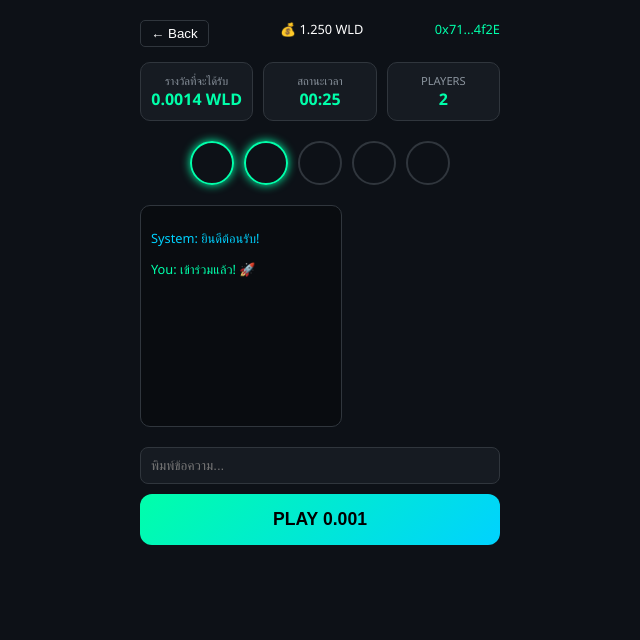
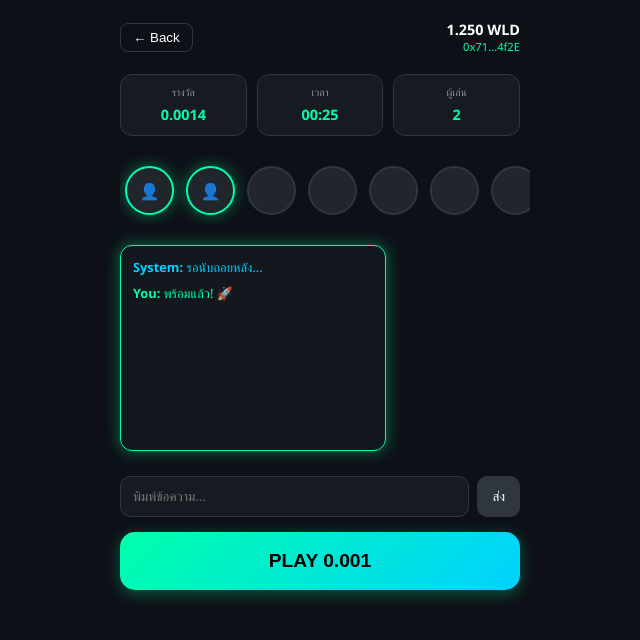
Before and after one commit to jeerarit-cell/World-Chaser, a plain HTML site: page index.html in a window 1280 px wide. Both pictures are taken after a click on the button "JOIN". Shown: the whole page, without its empty margins (320-960 px from the left). Drawn offline with Linux system fonts and the light colour scheme.

Commit message:
Update ind

```diff
--- a/index.html
+++ b/index.html
@@ -3,13 +3,14 @@
 <head>
     <meta charset="UTF-8">
     <meta name="viewport" content="width=device-width, initial-scale=1.0">
-    <title>WORLD SPIN - World Chain</title>
+    <title>WORLD SPIN - Pro UI</title>
     <style>
         :root {
             --neon-green: #00ffaa;
             --dark-bg: #0d1117;
             --card-bg: #161b22;
             --border: #30363d;
+            --glow: 0 0 15px rgba(0, 255, 170, 0.4);
         }
 
         body {
@@ -19,93 +20,90 @@
             margin: 0;
             display: flex;
             justify-content: center;
+            overflow: hidden;
         }
 
         .container {
             width: 100%;
             max-width: 400px;
             height: 100vh;
-            position: relative;
             padding: 20px;
-            box-sizing: border-box;
             display: flex;
             flex-direction: column;
             align-items: center;
         }
 
-        /* การซ่อน/แสดงหน้าจอ */
-        .screen { display: none; width: 100%; flex-direction: column; align-items: center; }
+        .screen { display: none; width: 100%; flex-direction: column; }
         .active { display: flex; }
 
-        /* --- สไตล์หน้าแรก (Lobby) --- */
-        h1 { color: var(--neon-green); text-transform: uppercase; margin: 20px 0 5px; }
-        .subtitle { color: #8b949e; font-size: 0.8rem; margin-bottom: 30px; }
+        /* --- UI ส่วนบนหน้า Game --- */
+        .header-bar { width: 100%; display: flex; justify-content: space-between; align-items: center; margin-bottom: 20px; }
+        .back-btn { background: none; border: 1px solid var(--border); color: white; padding: 6px 12px; border-radius: 8px; cursor: pointer; }
 
-        .wheel-area {
-            width: 200px; height: 200px; border: 1px dashed var(--border);
-            border-radius: 50%; display: flex; justify-content: center;
-            align-items: center; position: relative; margin-bottom: 40px;
+        .stats-grid { display: grid; grid-template-columns: repeat(3, 1fr); gap: 10px; width: 100%; margin-bottom: 20px; }
+        .stat-box { background: var(--card-bg); padding: 10px; border-radius: 12px; text-align: center; border: 1px solid var(--border); }
+        .stat-box small { display: block; font-size: 0.65rem; color: #8b949e; margin-bottom: 4px; }
+        .stat-box b { color: var(--neon-green); font-size: 0.9rem; }
+
+        /* --- Avatar Slider (คนที่กด Play) --- */
+        .avatar-slider {
+            width: 100%;
+            display: flex;
+            gap: 12px;
+            overflow-x: auto;
+            padding: 10px 5px;
+            margin-bottom: 20px;
+            scrollbar-width: none; /* Hide scrollbar Firefox */
+        }
+        .avatar-slider::-webkit-scrollbar { display: none; } /* Hide scrollbar Chrome/Safari */
+
+        .avatar-item {
+            min-width: 45px; height: 45px;
+            background: #21262d;
+            border: 2px solid var(--border);
+            border-radius: 50%;
+            flex-shrink: 0;
+            display: flex; justify-content: center; align-items: center;
+            transition: 0.3s;
+        }
+        .avatar-item.active { border-color: var(--neon-green); box-shadow: var(--glow); }
+
+        /* --- Glowing Chat Box --- */
+        .chat-box {
+            width: 60%; /* กว้างขึ้นเล็กน้อยเพื่อความสวยงาม */
+            height: 180px;
+            background: rgba(22, 27, 34, 0.8);
+            border: 1px solid var(--neon-green); /* กรอบสว่าง */
+            box-shadow: var(--glow); /* เอฟเฟกต์เรืองแสง */
+            border-radius: 12px;
+            padding: 12px;
+            font-size: 0.8rem;
+            overflow-y: auto;
+            align-self: flex-start;
+            margin-bottom: 25px;
         }
 
-        .arrow { font-size: 40px; color: #ffcf40; animation: spin 2s linear infinite; }
-        .dot {
-            position: absolute; width: 6px; height: 6px; background: white;
-            border-radius: 50%; top: 50%; left: 50%;
+        /* --- Input & Buttons Section --- */
+        .action-area { width: 100%; display: flex; flex-direction: column; gap: 15px; margin-top: auto; padding-bottom: 20px; }
+
+        .message-input-group { display: flex; gap: 8px; }
+        .message-input-group input {
+            flex: 1; background: #161b22; border: 1px solid var(--border);
+            color: white; padding: 12px; border-radius: 10px; outline: none;
         }
-        /* วางจุด 10 จุด */
-        .dot:nth-child(2) { transform: translate(-50%, -50%) rotate(0deg) translate(80px); }
-        .dot:nth-child(3) { transform: translate(-50%, -50%) rotate(36deg) translate(80px); }
-        .dot:nth-child(4) { transform: translate(-50%, -50%) rotate(72deg) translate(80px); }
-        .dot:nth-child(5) { transform: translate(-50%, -50%) rotate(108deg) translate(80px); }
-        .dot:nth-child(6) { transform: translate(-50%, -50%) rotate(144deg) translate(80px); }
-        .dot:nth-child(7) { transform: translate(-50%, -50%) rotate(180deg) translate(80px); }
-        .dot:nth-child(8) { transform: translate(-50%, -50%) rotate(216deg) translate(80px); }
-        .dot:nth-child(9) { transform: translate(-50%, -50%) rotate(252deg) translate(80px); }
-        .dot:nth-child(10) { transform: translate(-50%, -50%) rotate(288deg) translate(80px); }
-        .dot:nth-child(11) { transform: translate(-50%, -50%) rotate(324deg) translate(80px); }
+        .send-btn { background: var(--border); border: none; color: white; padding: 0 15px; border-radius: 10px; cursor: pointer; }
 
-        .room-card {
-            background: var(--card-bg); width: 100%; padding: 15px;
-            border-radius: 15px; margin-bottom: 10px; border: 1px solid var(--border);
-            display: flex; justify-content: space-between; align-items: center;
+        .play-btn {
+            background: linear-gradient(135deg, var(--neon-green), #00d2ff);
+            border: none; padding: 18px; border-radius: 15px;
+            color: #000; font-weight: 800; font-size: 1.2rem;
+            cursor: pointer; box-shadow: 0 4px 15px rgba(0, 255, 170, 0.3);
         }
 
-        .join-btn {
-            background: linear-gradient(135deg, var(--neon-green), #00d2ff);
-            border: none; padding: 10px 25px; border-radius: 8px; font-weight: bold; cursor: pointer;
-        }
+        /* Lobby Styles */
+        .lobby-content { text-align: center; }
+        .lobby-card { background: var(--card-bg); padding: 20px; border-radius: 15px; margin-top: 15px; display: flex; justify-content: space-between; align-items: center; border: 1px solid var(--border); }
 
-        /* --- สไตล์หน้าสอง (Game Room) --- */
-        .header-bar { width: 100%; display: flex; justify-content: space-between; font-size: 0.8rem; margin-bottom: 15px; }
-        .back-btn { background: none; border: 1px solid var(--border); color: white; padding: 5px 10px; border-radius: 5px; cursor: pointer; }
-
-        .stats-row { display: flex; gap: 10px; width: 100%; margin-bottom: 20px; }
-        .stat-box {
-            background: var(--card-bg); flex: 1; padding: 10px; border-radius: 10px;
-            text-align: center; border: 1px solid var(--border);
-        }
-        .stat-box span { display: block; font-size: 0.7rem; color: #8b949e; }
-        .stat-box b { color: var(--neon-green); font-size: 1rem; }
-
-        .player-slots { display: flex; gap: 10px; margin-bottom: 20px; }
-        .slot { width: 40px; height: 40px; border: 2px solid var(--border); border-radius: 50%; }
-        .slot.active { border-color: var(--neon-green); box-shadow: 0 0 10px var(--neon-green); }
-
-        .chat-container {
-            width: 50%; /* ลดเหลือครึ่งจอตามสั่ง */
-            height: 200px; background: rgba(0,0,0,0.3);
-            align-self: flex-start; border-radius: 10px;
-            padding: 10px; font-size: 0.8rem; overflow-y: auto; border: 1px solid var(--border);
-        }
-
-        .play-area { width: 100%; margin-top: 20px; display: flex; flex-direction: column; gap: 10px; }
-        .play-btn {
-            background: linear-gradient(135deg, var(--neon-green), #00d2ff);
-            border: none; padding: 15px; border-radius: 12px; font-weight: bold; font-size: 1.1rem;
-            width: 100%; cursor: pointer;
-        }
-
-        @keyframes spin { from { transform: rotate(0deg); } to { transform: rotate(360deg); } }
     </style>
 </head>
 <body>
@@ -113,64 +111,78 @@
 <div class="container">
 
     <div id="lobbyScreen" class="screen active">
-        <h1>WORLD SPIN</h1>
-        <div class="subtitle">วงล้อสุ่มผู้โชคดีบน World Chain</div>
-        <div class="wheel-area">
-            <div class="arrow">➤</div>
-            <div class="dot"></div><div class="dot"></div><div class="dot"></div><div class="dot"></div><div class="dot"></div>
-            <div class="dot"></div><div class="dot"></div><div class="dot"></div><div class="dot"></div><div class="dot"></div>
+        <h1 style="color: var(--neon-green); text-align: center;">WORLD SPIN</h1>
+        <p style="color: #8b949e; text-align: center; font-size: 0.9rem;">เลือกห้องเพื่อเริ่มต้น</p>
+
+        <div class="lobby-card">
+            <div><b style="color: var(--neon-green);">0.001 WLD</b><br><small style="color:#8b949e">Players: 2/10</small></div>
+            <button class="back-btn" style="border-color: var(--neon-green); color: var(--neon-green);" onclick="joinGame('0.001')">JOIN</button>
         </div>
-        <div class="room-card">
-            <div><b>0.001 WLD</b><br><small>ผู้เล่น: 2 คน</small></div>
-            <button class="join-btn" onclick="goToGame('0.001')">JOIN</button>
         </div>
-        <div class="room-card">
-            <div><b>0.01 WLD</b><br><small>ผู้เล่น: 4 คน</small></div>
-            <button class="join-btn" onclick="goToGame('0.01')">JOIN</button>
-        </div>
-    </div>
 
     <div id="gameScreen" class="screen">
         <div class="header-bar">
-            <button class="back-btn" onclick="goToLobby()">← Back</button>
-            <span>💰 1.250 WLD</span>
-            <span style="color: var(--neon-green);">0x71...4f2E</span>
+            <button class="back-btn" onclick="exitGame()">← Back</button>
+            <div style="text-align: right;">
+                <div style="font-size: 0.9rem; font-weight: bold;">1.250 WLD</div>
+                <div style="font-size: 0.7rem; color: var(--neon-green);">0x71...4f2E</div>
+            </div>
         </div>
 
-        <div class="stats-row">
-            <div class="stat-box"><span>รางวัลที่จะได้รับ</span><b id="prizeText">0.0014 WLD</b></div>
-            <div class="stat-box"><span>สถานะเวลา</span><b>00:25</b></div>
-            <div class="stat-box"><span>PLAYERS</span><b>2</b></div>
+        <div class="stats-grid">
+            <div class="stat-box"><small>รางวัล</small><b id="prize">0.0014</b></div>
+            <div class="stat-box"><small>เวลา</small><b>00:25</b></div>
+            <div class="stat-box"><small>ผู้เล่น</small><b>2</b></div>
         </div>
 
-        <div class="player-slots">
-            <div class="slot active"></div><div class="slot active"></div><div class="slot"></div><div class="slot"></div><div class="slot"></div>
+        <div class="avatar-slider">
+            <div class="avatar-item active">👤</div>
+            <div class="avatar-item active">👤</div>
+            <div class="avatar-item"></div>
+            <div class="avatar-item"></div>
+            <div class="avatar-item"></div>
+            <div class="avatar-item"></div>
+            <div class="avatar-item"></div>
+            <div class="avatar-item"></div>
         </div>
 
-        <div class="chat-container">
-            <p style="color: #00d2ff;">System: ยินดีต้อนรับ!</p>
-            <p style="color: var(--neon-green);">You: เข้าร่วมแล้ว! 🚀</p>
+        <div class="chat-box" id="chatBox">
+            <p style="margin: 0 0 8px 0; color: #00d2ff;"><b>System:</b> รอนับถอยหลัง...</p>
+            <p style="margin: 0 0 8px 0; color: var(--neon-green);"><b>You:</b> พร้อมแล้ว! 🚀</p>
         </div>
 
-        <div class="play-area">
-            <input type="text" placeholder="พิมพ์ข้อความ..." style="background: #161b22; border: 1px solid var(--border); color: white; padding: 10px; border-radius: 8px;">
-            <button class="play-btn" id="playBtn">PLAY 0.001</button>
+        <div class="action-area">
+            <div class="message-input-group">
+                <input type="text" id="msgInput" placeholder="พิมพ์ข้อความ...">
+                <button class="send-btn" onclick="sendMsg()">ส่ง</button>
+            </div>
+            <button class="play-btn" id="mainPlayBtn">PLAY 0.001</button>
         </div>
     </div>
 
 </div>
 
 <script>
-    function goToGame(amount) {
+    function joinGame(amt) {
         document.getElementById('lobbyScreen').classList.remove('active');
         document.getElementById('gameScreen').classList.add('active');
-        document.getElementById('playBtn').innerText = 'PLAY ' + amount;
-        document.getElementById('prizeText').innerText = (amount * 1.4).toFixed(4) + ' WLD';
+        document.getElementById('mainPlayBtn').innerText = 'PLAY ' + amt;
+        document.getElementById('prize').innerText = (amt * 1.4).toFixed(4);
     }
 
-    function goToLobby() {
+    function exitGame() {
         document.getElementById('gameScreen').classList.remove('active');
         document.getElementById('lobbyScreen').classList.add('active');
+    }
+
+    function sendMsg() {
+        const input = document.getElementById('msgInput');
+        if(input.value.trim() !== "") {
+            const chat = document.getElementById('chatBox');
+            chat.innerHTML += `<p style="margin: 0 0 8px 0;"><b>You:</b> ${input.value}</p>`;
+            input.value = "";
+            chat.scrollTop = chat.scrollHeight;
+        }
     }
 </script>
 
```
